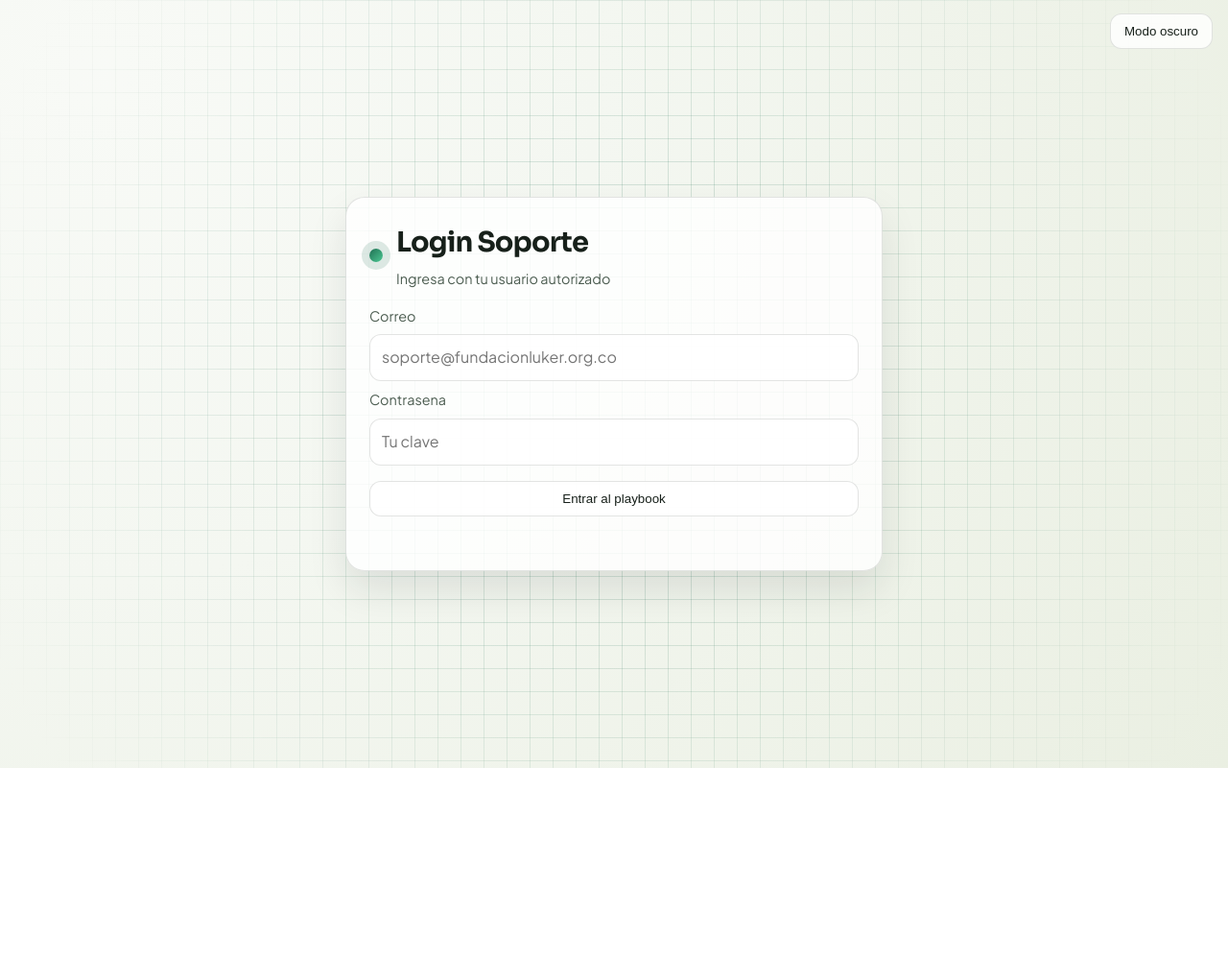
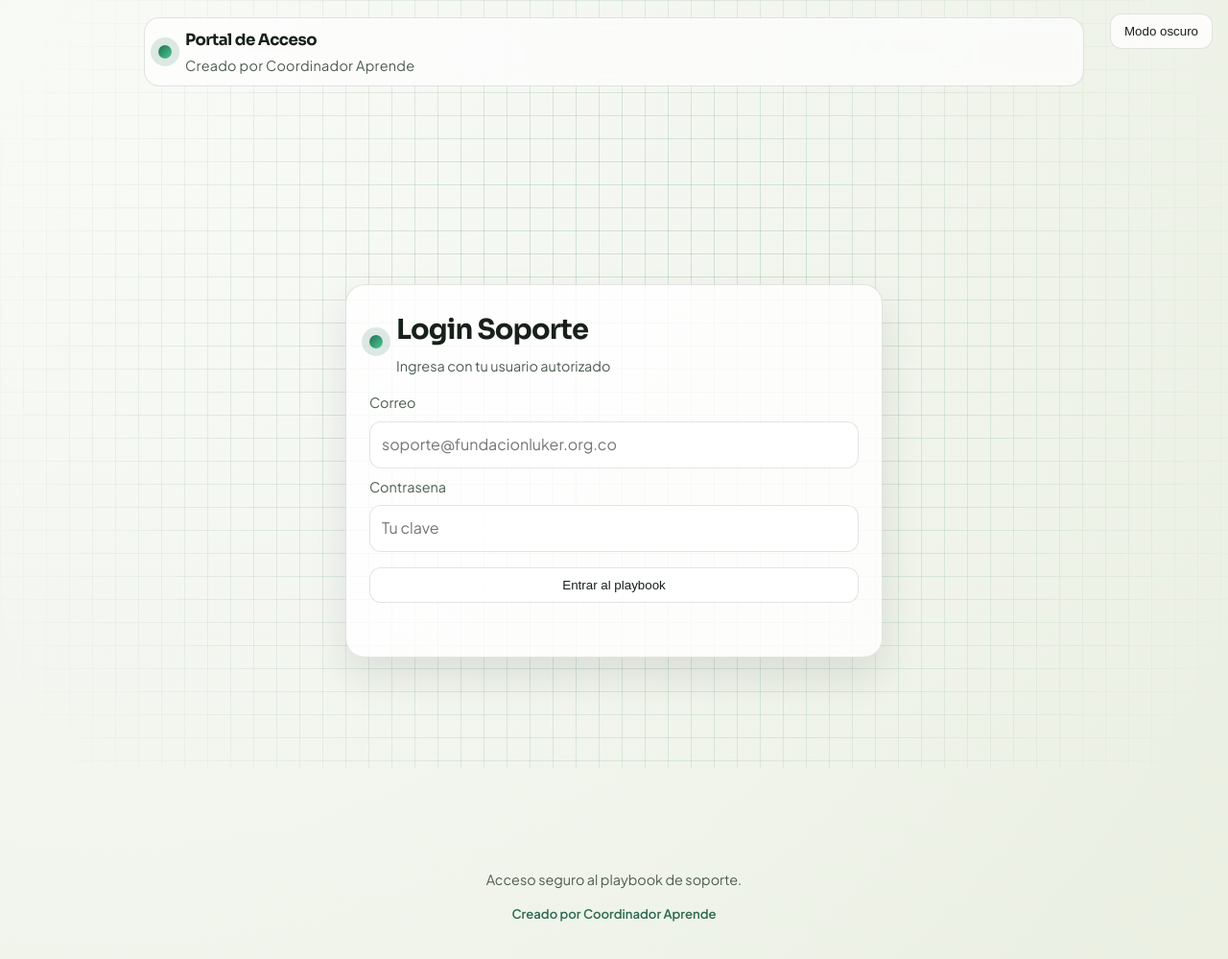
Before and after one commit to soporte883/documentacion, a website: page login.html in a window 1280 px wide. Shown: the whole page at 96% size. Before the commit the page ends 800 px from the top, so only its background shows below. Drawn offline with Linux system fonts and the light colour scheme; no server answers.

Commit message:
UI: agregar creditos de creador en header y footer

```diff
--- a/login.html
+++ b/login.html
@@ -13,6 +13,15 @@
 <body>
   <div class="bg-grid" aria-hidden="true"></div>
   <button id="themeToggle" class="btn theme-floating" type="button">Modo oscuro</button>
+  <header class="auth-topbar">
+    <div class="brand auth-topbar-brand">
+      <div class="brand-dot"></div>
+      <div>
+        <h1>Portal de Acceso</h1>
+        <p class="creator-line">Creado por Coordinador Aprende</p>
+      </div>
+    </div>
+  </header>
   <main class="auth-layout">
     <section class="auth-card">
       <div class="brand auth-brand">
@@ -36,6 +45,11 @@
     </section>
   </main>
 
+  <footer class="footer auth-footer">
+    <p>Acceso seguro al playbook de soporte.</p>
+    <p class="creator-footer">Creado por Coordinador Aprende</p>
+  </footer>
+
   <script src="login.js"></script>
 </body>
 </html>
--- a/styles.css
+++ b/styles.css
@@ -83,6 +83,13 @@ body {
   margin: 4px 0 0;
   color: var(--muted);
   font-size: 0.9rem;
+}
+
+.creator-line {
+  margin-top: 6px;
+  font-size: 0.8rem;
+  color: color-mix(in srgb, var(--muted) 86%, var(--ink) 14%);
+  letter-spacing: 0.02em;
 }
 
 .brand-dot {
@@ -594,6 +601,37 @@ body {
   font-size: 0.9rem;
 }
 
+.creator-footer {
+  margin-top: 6px;
+  font-size: 0.82rem;
+  color: color-mix(in srgb, var(--accent) 70%, var(--muted) 30%);
+  font-weight: 600;
+}
+
+.auth-topbar {
+  width: min(980px, 94vw);
+  margin: 18px auto 0;
+  border: 1px solid var(--line);
+  border-radius: 16px;
+  padding: 10px 14px;
+  background: color-mix(in srgb, var(--card) 88%, transparent);
+  backdrop-filter: blur(8px);
+}
+
+.auth-topbar-brand h1 {
+  margin: 0;
+  font-family: var(--font-display);
+  font-size: 1.04rem;
+}
+
+.auth-topbar-brand .creator-line {
+  margin: 2px 0 0;
+}
+
+.auth-footer {
+  padding-top: 0;
+}
+
 .auth-layout {
   min-height: 100vh;
   display: grid;
```
Also changed, not shown: index.html (+2 -0 lines).
